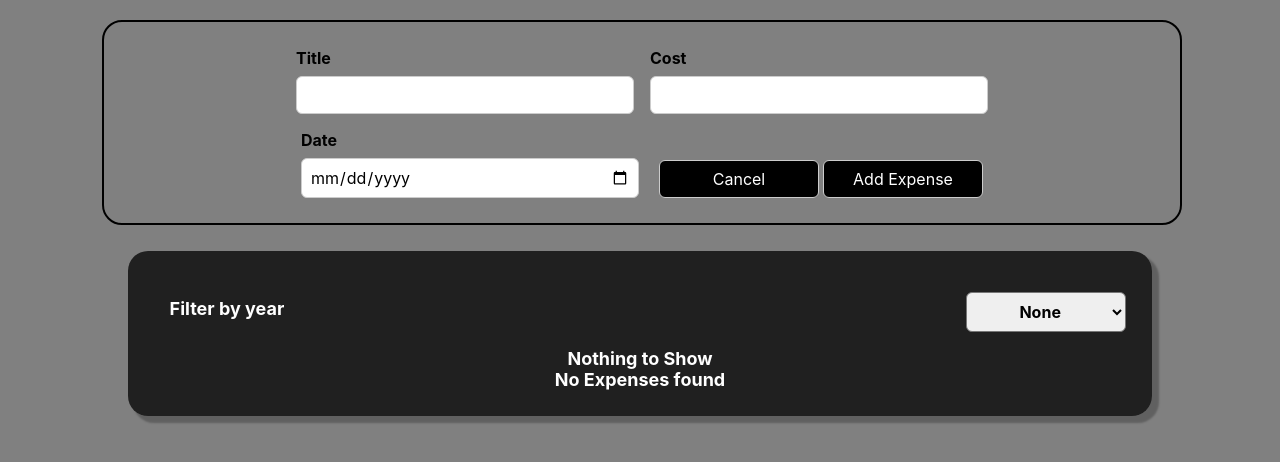
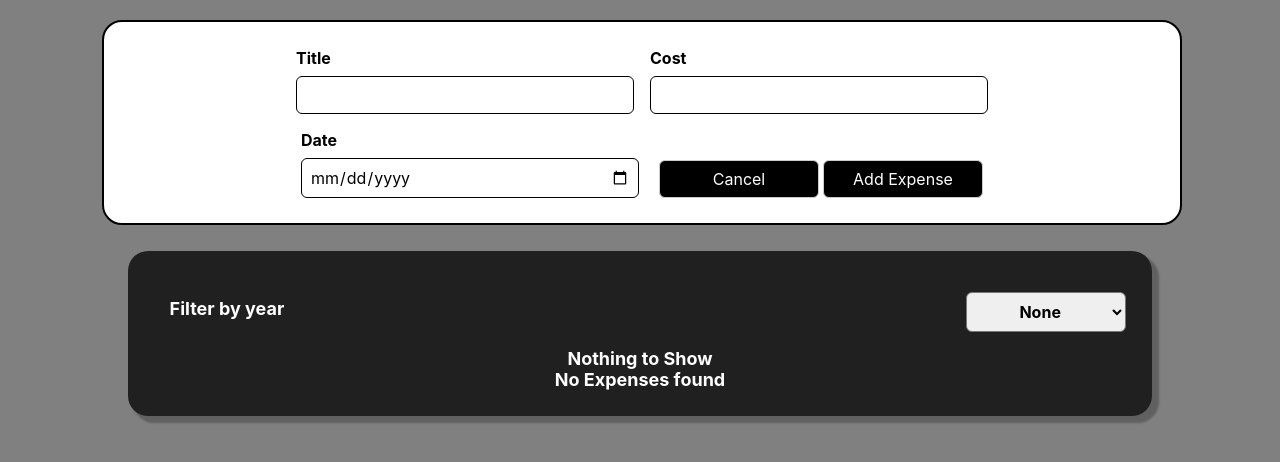
Before and after one commit to the-himanshu/expense-tracker, a React (Create React App) app: page / in a window 1280 px wide. Shown: the top 462 px of the page. Built offline with nearby package versions, Linux system fonts and the light colour scheme.

Commit message:
added validation and fixed css

```diff
--- a/src/components/ExpenseForm.js
+++ b/src/components/ExpenseForm.js
@@ -5,13 +5,17 @@ function ExpenseForm(props) {
     const [currentTitleValue, setTitle] = useState('')
     const [currentCostValue, setCost] = useState('')
     const [currentDateValue, setDate] = useState('')
+    const [isCostValid, setIsCostValid] = useState(1)
+    const [isTitleValid, setIsTitleValid] = useState(1)
+
+    const placeholderArray = ['Please enter a valid amount', '', 'Please enter a valid title', '']
 
     function titleChangeHandler(event) {
         setTitle(event.target.value)
     }
 
     function costChangeHandler(event) {
-        setCost(event.target.value)
+        setCost(event.target.value.trim())
     }
 
     function dateChangeHandler(event) {
@@ -21,6 +25,23 @@ function ExpenseForm(props) {
     function createNewExpense(event) {
         //it will prevent the normal execution of the submit event
         event.preventDefault()
+        let breakFlag = false
+
+        if(!currentCostValue || currentCostValue === 0) {
+            setIsCostValid(0)
+            breakFlag = true
+        } else if(isCostValid === 0) {
+            setIsCostValid(1)
+        }
+
+        if(!currentTitleValue || currentTitleValue.trim().length === 0) {
+            setIsTitleValid(0)
+            breakFlag = true
+        } else if(isTitleValid === 0) {
+            setIsTitleValid(1)
+        }
+
+        if(breakFlag) return
 
         const newExpense = {
             id: Math.random(),
@@ -28,6 +49,7 @@ function ExpenseForm(props) {
             cost: parseInt(currentCostValue),
             date: new Date(currentDateValue)
         }
+        console.log("🚀 ~ file: ExpenseForm.js ~ line 49 ~ createNewExpense ~ newExpense", newExpense)
 
         //trigger the event in the parent component
         props.onSaveExpenseData(newExpense)
@@ -40,13 +62,13 @@ function ExpenseForm(props) {
 
     return (
         <form className="expense-form" onSubmit={createNewExpense}>
-            <div className="expense-form-input-field">
+            <div className={`expense-form-input-field ${isTitleValid == 1 ? '' : 'invalid'}`}>
                 <label>Title</label>
-                <input type="text" value={currentTitleValue} onChange={titleChangeHandler}></input>
+                <input type="text" value={currentTitleValue} onChange={titleChangeHandler} placeholder={placeholderArray[isTitleValid + 2]}></input>
             </div>
-            <div className="expense-form-input-field">
+            <div className={`expense-form-input-field ${isCostValid == 1 ? '' : 'invalid'}`}>
                 <label>Cost</label>
-                <input type="Number" value={currentCostValue} min="1" step="1" onChange={costChangeHandler}></input>
+                <input type="Number" value={currentCostValue} min="1" step="1" onChange={costChangeHandler} placeholder={placeholderArray[isCostValid]}></input>
             </div>
             <div className="expense-form-input-field">
                 <label>Date</label>
--- a/src/styles/ExpenseForm.css
+++ b/src/styles/ExpenseForm.css
@@ -11,6 +11,7 @@
   gap: 1rem;
   margin-bottom: 1rem;
   text-align: left;
+  background-color:white ;
 }
 
 .expense-form-input-field label {
@@ -23,9 +24,14 @@
   font: inherit;
   padding: 0.5rem;
   border-radius: 6px;
-  border: 1px solid #ccc;
+  border: 1px solid black;
   width: 20rem;
   max-width: 100%;
+}
+
+.expense-form-input-field.invalid input {
+  border-color: red;
+  background-color: rgb(237, 166, 166);
 }
 
 .expense-form-action {
@@ -45,3 +51,7 @@
   max-width: 100%;
   margin-left: 4px;
 }
+
+::placeholder {
+  color: black;
+}
--- a/src/styles/ExpenseItem.css
+++ b/src/styles/ExpenseItem.css
@@ -1,5 +1,8 @@
 .expense-item {
     display: flex;
+    border: 2px solid white;
+    margin-top: 10px;
+    border-radius: 4px;
 }
 
 .expense-item-left-subsection {
```
